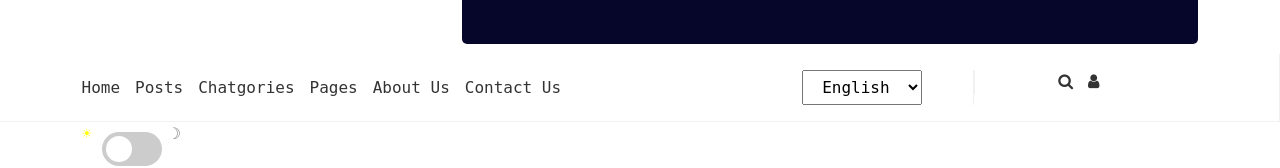
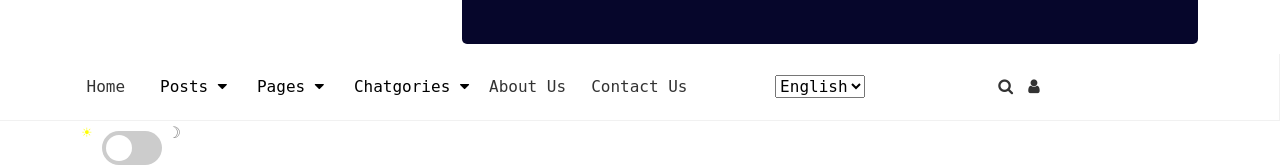
Before and after one commit to priyankalima/newsprk, a Next.js app: page / in a window 1280 px wide. Shown: the part 136-304 px from the top of the page. Built offline with nearby package versions, Linux system fonts and the light colour scheme; no server answers; the database is empty; a web font is replaced by a local one.

Commit message:
Update NavMenu.js

```diff
--- a/pages/components/NavMenu.js
+++ b/pages/components/NavMenu.js
@@ -22,6 +22,7 @@ const Navmenu = () => {
     const closeNav = () => {
         document.getElementById('myNav').style.display = 'none';
     }
+
 
 
 
@@ -64,23 +65,49 @@ const Navmenu = () => {
                     <nav className="navbar p-3">
                         <div className="container">
                             <div className="left-content">
+                                <div className="menu" ><Link href="" ><a className='link'>Home</a></Link></div>
+                                <div className="dropdown" >
+                                    <button className="dropbtn">Posts <span><i className="fa fa-caret-down"></i></span></button>
+
+                                    <div className="dropdown-content">
                                         <Link href="" ><a className='link'>Home</a></Link>
-                                <Link href="" ><a className='link'>Posts</a></Link>
-                                <Link href="" ><a className='link'>Chatgories</a></Link>
-                                <Link href="" ><a className='link'>Pages</a></Link>
-                                <Link href="" ><a className='link'>About Us</a></Link>
-                                <Link href="" ><a className='link'>Contact Us</a></Link>
+                                        <Link href="" ><a className='link'>Home</a></Link>
+                                        <Link href="" ><a className='link'>Home</a></Link>
+                                    </div>
+                                </div>
+                                <div className="dropdown" >
+                                    <button className="dropbtn">Pages <span><i className="fa fa-caret-down"></i></span></button>
+
+                                    <div className="dropdown-content">
+                                        <Link href="" ><a className='link'>Home</a></Link>
+                                        <Link href="" ><a className='link'>Home</a></Link>
+                                        <Link href="" ><a className='link'>Home</a></Link>
+                                    </div>
+                                </div>
+                                <div className="dropdown" >
+                                    <button className="dropbtn">Chatgories <span><i className="fa fa-caret-down"></i></span></button>
+
+                                    <div className="dropdown-content">
+                                        <Link href="" ><a className='link'>Home</a></Link>
+                                        <Link href="" ><a className='link'>Home</a></Link>
+                                        <Link href="" ><a className='link'>Home</a></Link>
+                                    </div>
+                                </div>
+                                <div className="menu" ><Link href="" ><a className='link'>About Us</a></Link></div>
+                                <div className="menu"><Link href="" ><a className='link'>Contact Us</a></Link></div>
                             </div>
 
 
-                            <div className="right-content">
-                                <div className="date">
+                            <div className="right-content row">
+                                <div className="col">
                                     <select>
                                         <option>English</option>
                                         <option>Hindi</option>
                                     </select>
                                 </div>
-                                <div className="social">
+
+
+                                <div className="col">
                                     <Link href="#"><a className='link'><i className="fa fa-search"></i></a></Link>
                                     <Link href="/components/Dashbord"><a className='link'><i className="fa fa-user"></i></a></Link>
 
@@ -111,12 +138,36 @@ const Navmenu = () => {
                         :
                         <>
                             <div className="overlay-content">
+                            <div className="menu" ><Link href="" ><a className='link'>Home</a></Link></div>
+                                <div className="dropdown" >
+                                    <button className="dropbtn">Posts <span><i className="fa fa-caret-down"></i></span></button>
+
+                                    <div className="dropdown-content">
                                         <Link href="" ><a className='link'>Home</a></Link>
-                    <Link href="" ><a className='link'>Posts</a></Link>
-                    <Link href="" ><a className='link'>Chatgories</a></Link>
-                    <Link href="" ><a className='link'>Pages</a></Link>
-                    <Link href="" ><a className='link'>About Us</a></Link>
-                    <Link href="" ><a className='link'>Contact Us</a></Link>
+                                        <Link href="" ><a className='link'>Home</a></Link>
+                                        <Link href="" ><a className='link'>Home</a></Link>
+                                    </div>
+                                </div>
+                                <div className="dropdown" >
+                                    <button className="dropbtn">Pages <span><i className="fa fa-caret-down"></i></span></button>
+
+                                    <div className="dropdown-content">
+                                        <Link href="" ><a className='link'>Home</a></Link>
+                                        <Link href="" ><a className='link'>Home</a></Link>
+                                        <Link href="" ><a className='link'>Home</a></Link>
+                                    </div>
+                                </div>
+                                <div className="dropdown" >
+                                    <button className="dropbtn">Chatgories <span><i className="fa fa-caret-down"></i></span></button>
+
+                                    <div className="dropdown-content">
+                                        <Link href="" ><a className='link'>Home</a></Link>
+                                        <Link href="" ><a className='link'>Home</a></Link>
+                                        <Link href="" ><a className='link'>Home</a></Link>
+                                    </div>
+                                </div>
+                                <div className="menu" ><Link href="" ><a className='link'>About Us</a></Link></div>
+                                <div className="menu"><Link href="" ><a className='link'>Contact Us</a></Link></div>
                                 <Link href="#"><a className='link'><i className="fa fa-search"></i></a></Link>
                                 <Link href="/components/Dashbord"><a className='link'><i className="fa fa-user"></i></a></Link>
                             </div>
```
Lines whose indentation alone changed are shown as unchanged.
